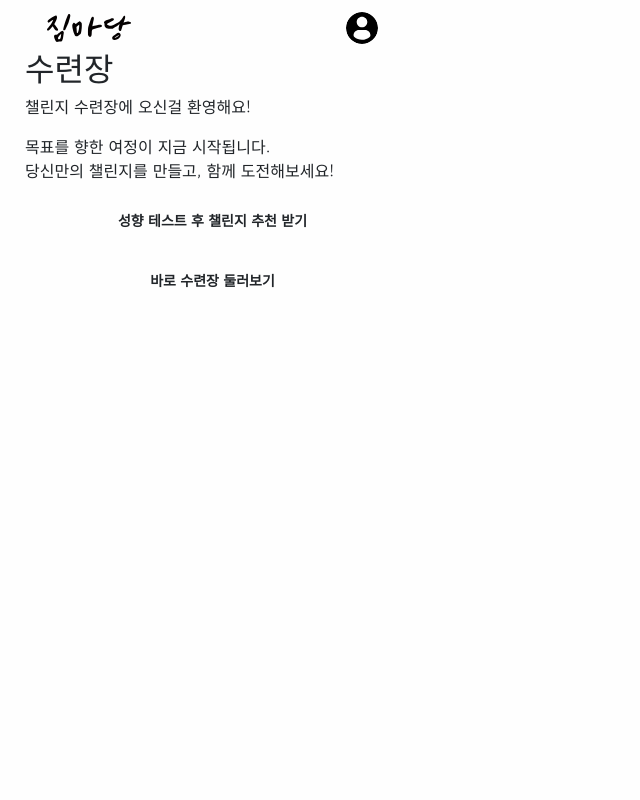
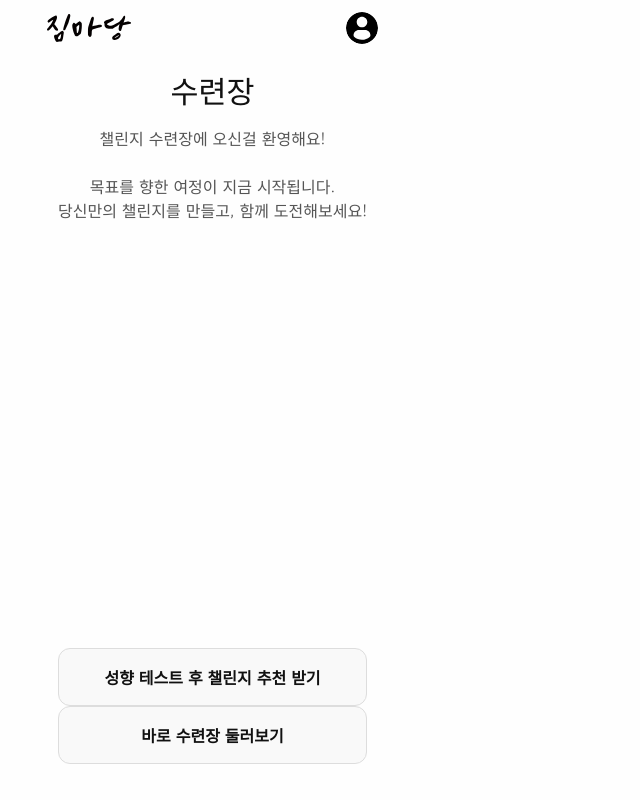
Before and after one commit to soi02/gymfrontend, a React (Vite) app: page /challenge in a window 1280 px wide. Shown: the whole page, without its empty margins (0-640 px from the left). Built offline with nearby package versions, Linux system fonts and the light colour scheme; a web font is replaced by a local one.

Commit message:
css 재수정 완료

```diff
--- a/src/global/pages/WelcomePage.jsx
+++ b/src/global/pages/WelcomePage.jsx
@@ -18,7 +18,7 @@
 // }
 
 import { Link } from "react-router-dom";
-import "../styles/WelcomePage.module.css";
+import "../styles/WelcomePage.css";
 
 export default function WelcomePage() {
     return (
--- a/src/user/challenge/pages/ChallengeIntro.jsx
+++ b/src/user/challenge/pages/ChallengeIntro.jsx
@@ -1,5 +1,5 @@
 import { useNavigate } from 'react-router-dom';
-import '../styles/ChallengeIntro.module.css';
+import '../styles/ChallengeIntro.css';
 
 export default function ChallengeIntro() {
   const navigate = useNavigate();
@@ -15,11 +15,11 @@ export default function ChallengeIntro() {
         </p>
       </div>
 
-      <div className="button-group">
-        <button className="btn primary" onClick={() => navigate('/personality-test')}>
+      <div className="challenge-button-group">
+        <button className="btn challenge-btn" onClick={() => navigate('/personality-test')}>
           성향 테스트 후 챌린지 추천 받기
         </button>
-        <button className="btn" onClick={() => navigate('/challengeHome')}>
+        <button className="btn challenge-btn" onClick={() => navigate('/challengeHome')}>
           바로 수련장 둘러보기
         </button>
       </div>
--- a/src/user/challenge/styles/ChallengeIntro.module.css
+++ b/src/user/challenge/styles/ChallengeIntro.css
@@ -39,7 +39,7 @@ body {
   margin-bottom: 8px;
 }
 
-.button-group {
+.challengebutton-group {
   display: flex;
   flex-direction: column;
   gap: 14px;
```
Also changed, not shown: src/global/styles/WelcomePage.css (renamed from src/global/styles/WelcomePage.module.css).
